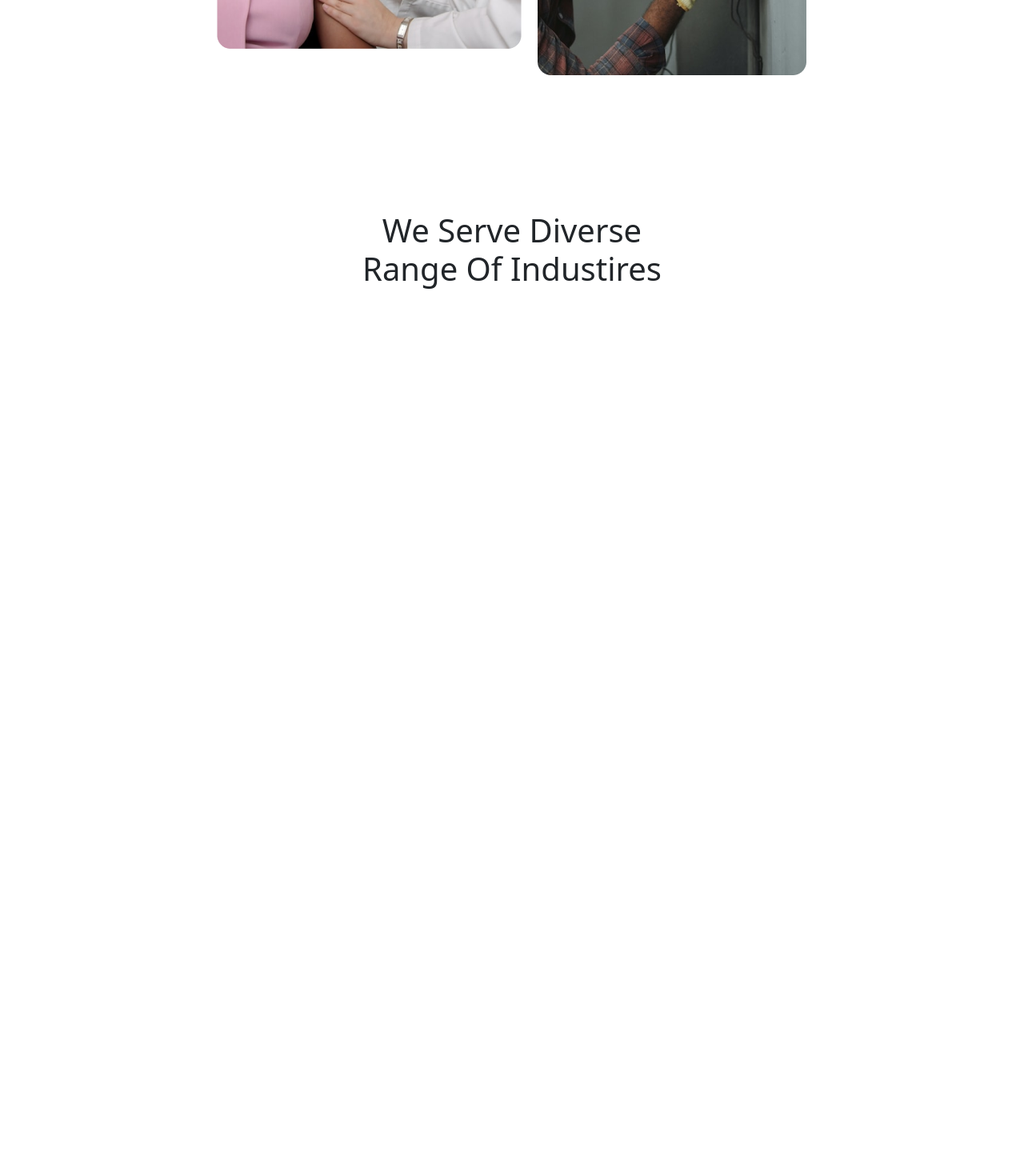
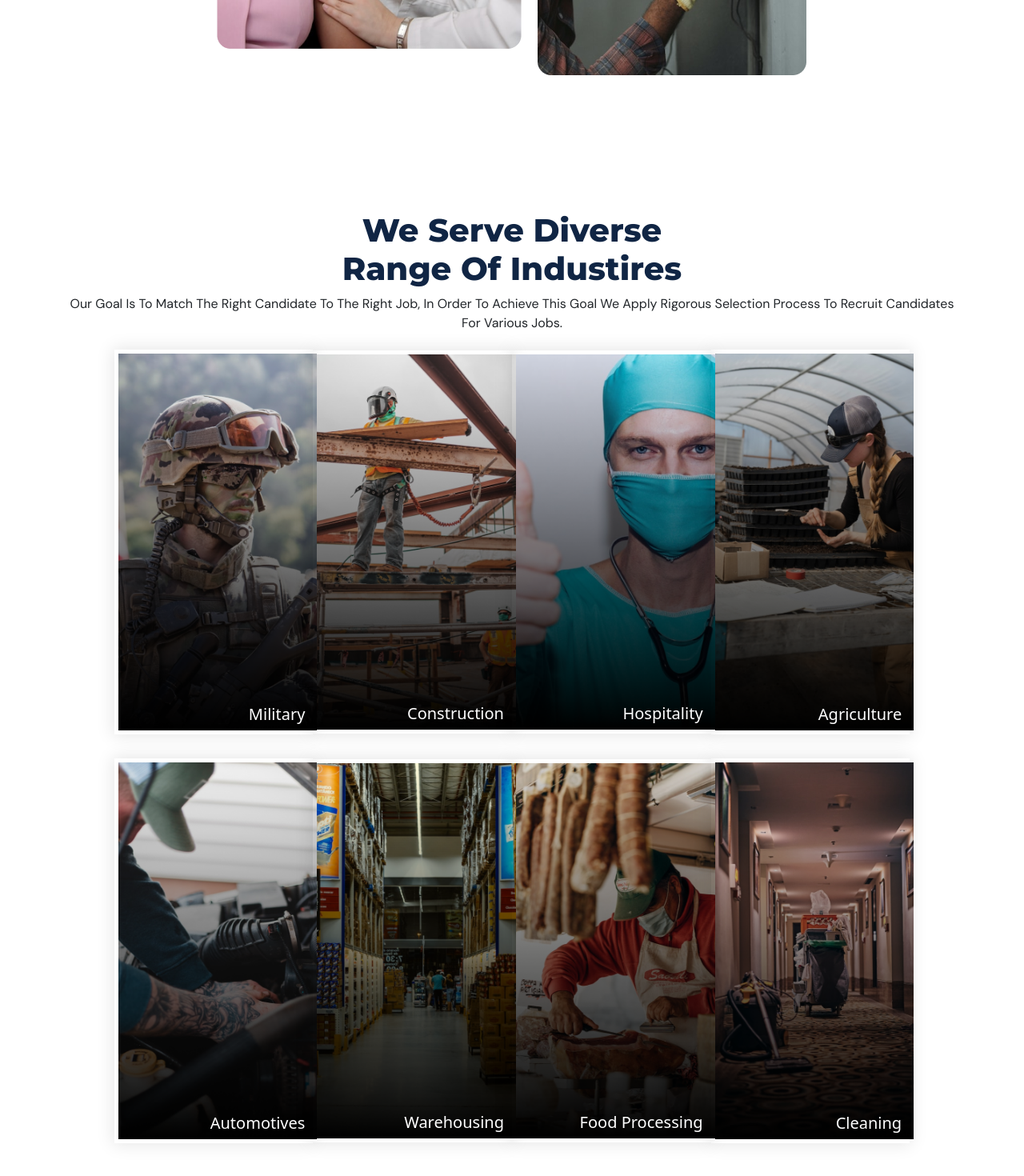
Before and after one commit to Falasefemi2/NewIntersource, a React (Create React App) app: page / in a window 1280 px wide. Shown: the part 4649-6119 px from the top of the page at 80% size. Before the commit the page ends 5097 px from the top, so only its background shows below. Built offline with nearby package versions, Linux system fonts and the light colour scheme.

Commit message:
made changes to the css

```diff
--- a/src/components/RangeSection.jsx
+++ b/src/components/RangeSection.jsx
@@ -1,18 +1,72 @@
-import React from 'react'
+import React from "react";
+import military from "../imgs1/military.png"
+import construction from "../imgs1/img13.png"
+import health from "../imgs1/health.png"
+import girl from "../imgs1/img16.png"
+import mechanic from '../imgs1/img17.png'
+import store from "../imgs1/img18.png"
+import food from "../imgs1/img19.png"
+import cleaning from "../imgs1/img20.png"
 
 const RangeSection = () => {
   return (
-    <section className='range-section'>
+    <section className="range-section">
       <div className="container text-dark">
         <div className="row">
           <div className="col-12">
-            <h1 className="range-header text-capitalize text-center">We Serve Diverse <br /> Range Of Industires</h1>
+            <h1 className="range-header text-capitalize text-center">
+              We Serve Diverse <br /> Range Of Industires
+            </h1>
+            <p className="p3 text-center text-dark text-capitalize">
+              Our Goal Is To Match The Right Candidate To The Right Job, In
+              Order To Achieve This Goal We Apply Rigorous Selection Process To
+              Recruit Candidates For Various Jobs.
+            </p>
+            <div className="range-img">
+              <div className="box">
+                <img src={military} className="img-fluid" alt="" />
+                <h5 className="bottom-text text-capitalize">Military</h5>
+              </div>
+              <div className="box">
+                <img src={construction} className="img-fluid" alt="" />
+                <h5 className="bottom-text text-capitalize">Construction</h5>
+              </div>
+              <div className="box">
+                <img src={health} className="img-fluid" alt="" />
+                <h5 className="bottom-text">Hospitality</h5>
+              </div>
+              <div className="box">
+                <img src={girl} className="img-fluid" alt="" />
+                <h5 className="bottom-text text-capitalize">Agriculture</h5>
+              </div>
+            </div>
           </div>
         </div>
-        <div className="row"></div>
+        <div className="row">
+          <div className="col-12">
+            <div className="range-img">
+              <div className="box">
+                <img src={mechanic} className="img-fluid" alt="" />
+                <h5 className="bottom-text">Automotives</h5>
+              </div>
+              <div className="box">
+                <img src={store} className="img-fluid" alt="" />
+                <h5 className="bottom-text text-capitalize">Warehousing</h5>
+              </div>
+              <div className="box">
+                <img src={food} className="img-fluid" alt="" />
+                <h5 className="bottom-text text-capitalize">Food Processing</h5>
+              </div>
+              <div className="box">
+                <img src={cleaning} className="img-fluid" alt="" />
+                <h5 className="bottom-text text-capitalize">Cleaning</h5>
+              </div>
+            </div>
+          </div>
+        </div>
       </div>
     </section>
-  )
-}
+  );
+};
 
-export default RangeSection
+export default RangeSection;
--- a/src/index.css
+++ b/src/index.css
@@ -87,6 +87,19 @@
     align-items: center;
     justify-content: center;
 }
+
+.range-header{
+    font-family: 'Montserrat';
+    font-weight: 800;
+    color: #102544;
+}
+
+.p3 {
+    color: var(--white);
+    font-family: 'Dm sans', 'Segoe UI', Tahoma, Geneva, Verdana, sans-serif;
+}
+
+
 
 .labour-header {
      color: #102544;
@@ -198,6 +211,8 @@ section {
   z-index: 2;
 }
 
+
+
 .home {
   width: 100%;
   background-image: url(./imgs1/img1.png);
@@ -219,6 +234,14 @@ section {
   height: 100%;
   background: linear-gradient(rgba(0, 0, 0, 0.075), rgba(250, 249, 249, 0.151));
   z-index: 1;
+}
+
+.box{
+    width: 250px;
+    margin: 0px 0px;
+    box-shadow: 0 0 20px 2px rgba(0, 0, 0, .1);
+    transition: .85s;
+    position: relative;
 }
 
 .home-header {
@@ -244,6 +267,23 @@ section {
   font-family: 'Dm sans', 'Segoe UI', Tahoma, Geneva, Verdana, sans-serif;
 }
 
+.bottom-text{
+    position: absolute;
+    bottom: 5px;
+    right: 10px;
+    color: white;
+}
+.box img{
+    display: block;
+    width: 100%;
+    margin: 5px;
+    /* border-radius: 5px; */
+}
+.box:hover{
+    transform: scale(1.2);
+    z-index: 2;
+}
+
 
 .hero-btn{
   padding: .85rem 4rem !important;
@@ -252,6 +292,16 @@ section {
   border: none;
   background-color: #3480F1;
   color: white !important;
+}
+
+.range-img{
+    width: 90%;
+    padding: 5px;
+    margin: 10px auto;
+    display: flex;
+    flex-direction: row;
+    align-items: center;
+    justify-content: center;
 }
 
 
```
